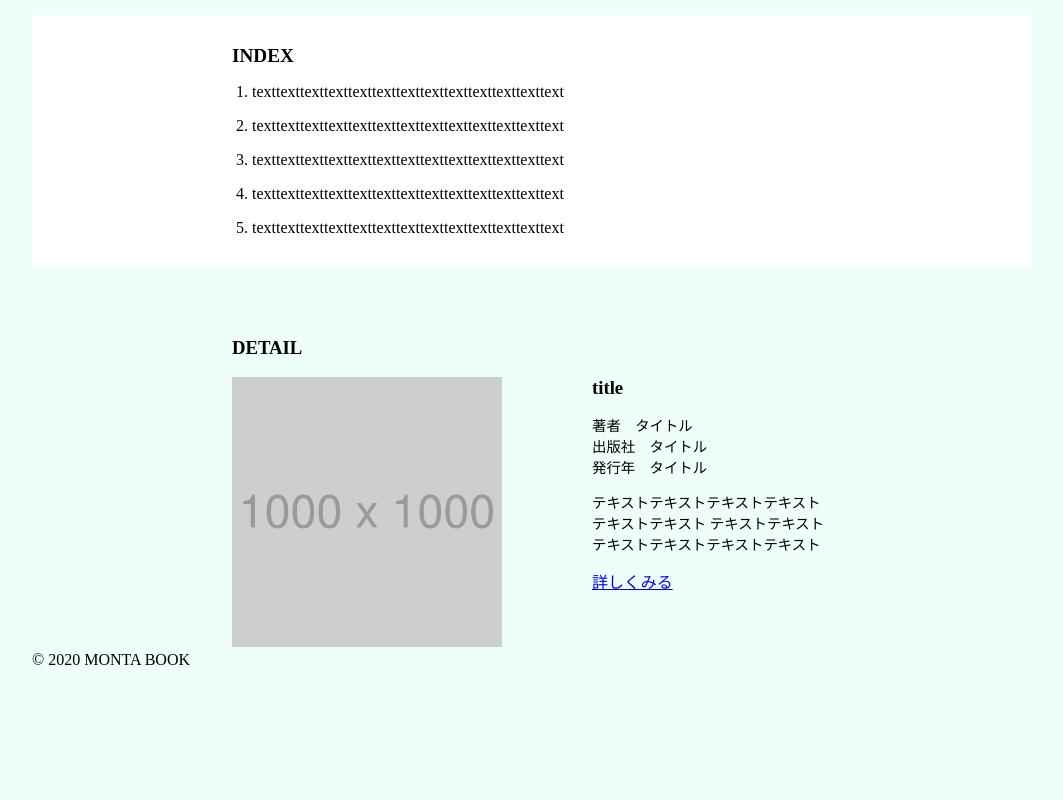
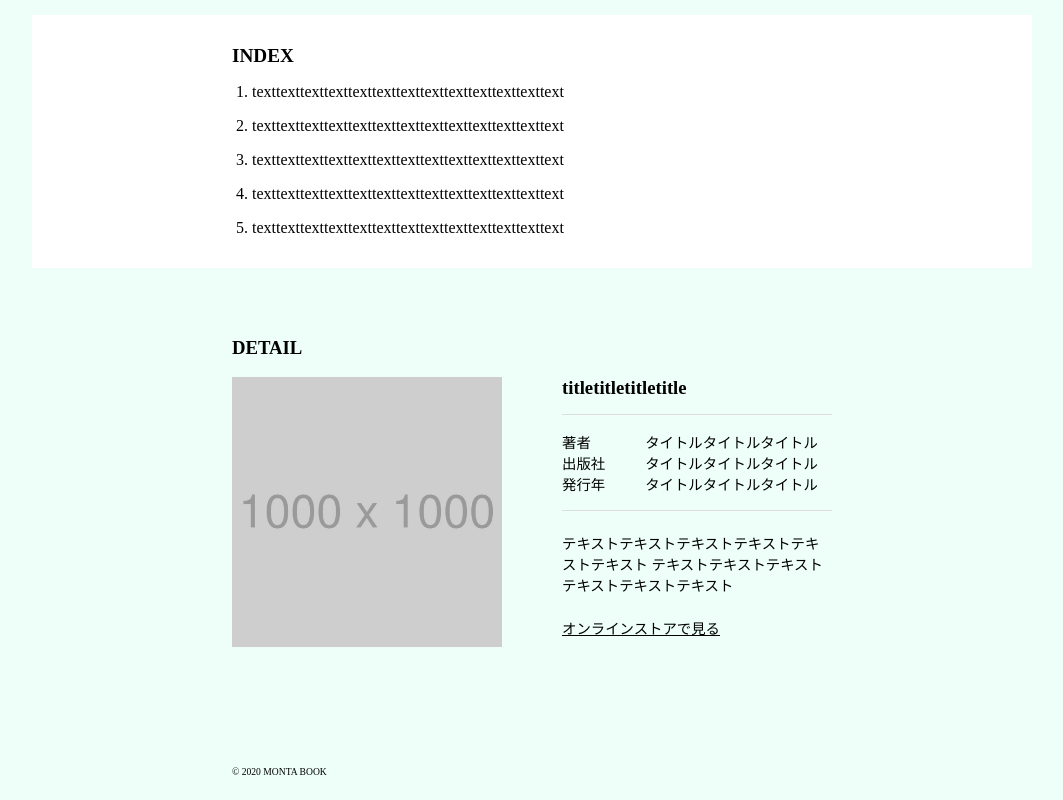
Before and after one commit to Hiroto0706/montabook-coding, a plain HTML site: page index.html in a window 1280 px wide. Shown: the part 526-1326 px from the top of the page, without its empty margins (108-1171 px from the left). Before the commit the page ends 1203 px from the top, so only its background shows below. Drawn offline with Linux system fonts and the light colour scheme.

Commit message:
基本的なデザインを完成させました

```diff
--- a/css/index.css
+++ b/css/index.css
@@ -68,6 +68,7 @@ ol li:last-child {
  ------------------------------- */
 #detail {
   padding-top: 50px;
+  padding-bottom: 100px;
 }
 
 .inner {
@@ -80,7 +81,7 @@ ol li:last-child {
 }
 
 .detail_img{
-  width: 60%;
+  width: 55%;
 }
 
 .detail_content_img {
@@ -88,7 +89,16 @@ ol li:last-child {
 }
 
 .detail_contents .detail_text{
-  width: 40%;
+  width: 45%;
+}
+
+.detail_text dl {
+  font-size: 0.9rem;
+  display: flex;
+  flex-wrap: wrap;
+  padding:16px 0;
+  border-top: solid 1px #dedede;
+  border-bottom: solid 1px #dedede;
 }
 
 .detail_text h3 {
@@ -97,4 +107,15 @@ ol li:last-child {
 
 .detail_text p {
   font-size: 0.9rem;
+  margin: 8% 0;
 }
+
+.detail_text a {
+  font-size: 0.9rem;
+  color: black;
+}
+
+#footer {
+  font-size: 0.6rem;
+  padding: 15px 0 ;
+}
--- a/index.html
+++ b/index.html
@@ -42,20 +42,22 @@
             </div>
 
             <div class="detail_text">
-              <h3>title</h3>
-              <p>
-                著者　タイトル<br>
-                出版社　タイトル<br>
-                発行年　タイトル
-              </p>
-
+              <h3>titletitletitletitle</h3>
+              <dl>
+                <dt>著者　</dt>
+                <dd>タイトルタイトルタイトル</dd>
+                <dt>出版社</dt>
+                <dd>タイトルタイトルタイトル</dd>
+                <dt>発行年</dt>
+                <dd>タイトルタイトルタイトル</dd>
+              </dl>
               <p>
                 テキストテキストテキストテキストテキストテキスト
                 テキストテキストテキストテキストテキストテキスト
               </p>
 
               <a href="index.html">
-                詳しくみる
+                オンラインストアで見る
               </a>
             </div>
 
@@ -65,7 +67,11 @@
       </section>
     </main>
 
-    <footer>&copy; 2020 MONTA BOOK</footer>
+    <footer id="footer">
+      <p  class="inner">
+        &copy; 2020 MONTA BOOK
+      </p>
+    </footer>
   </div>
 </body>
 </html>
```
